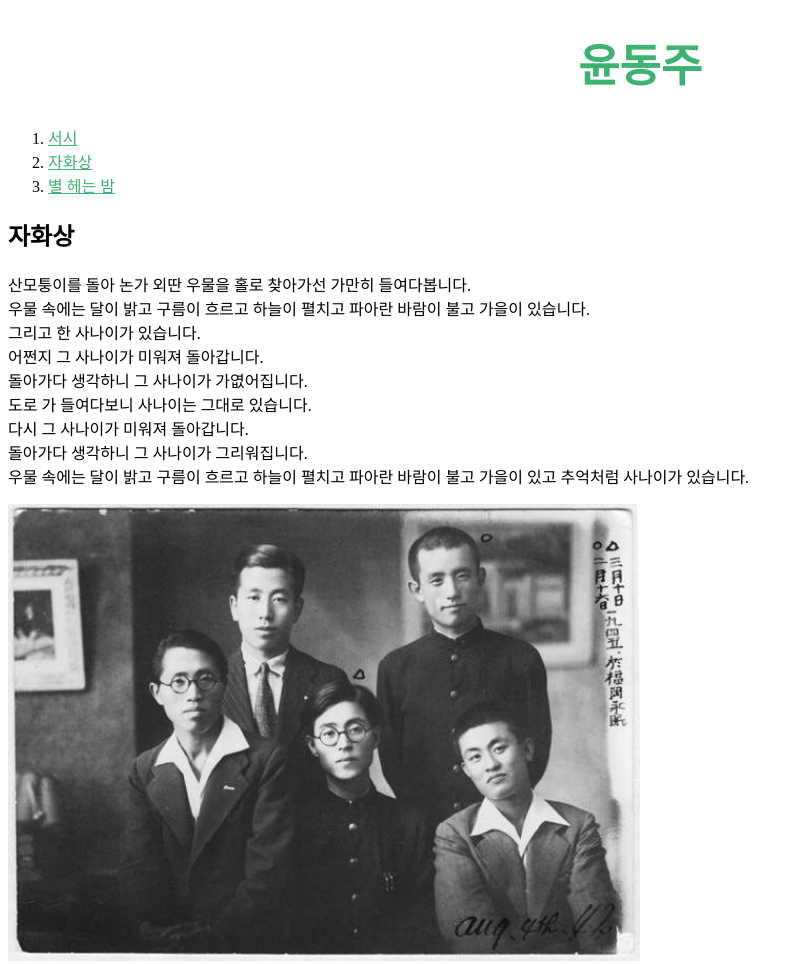
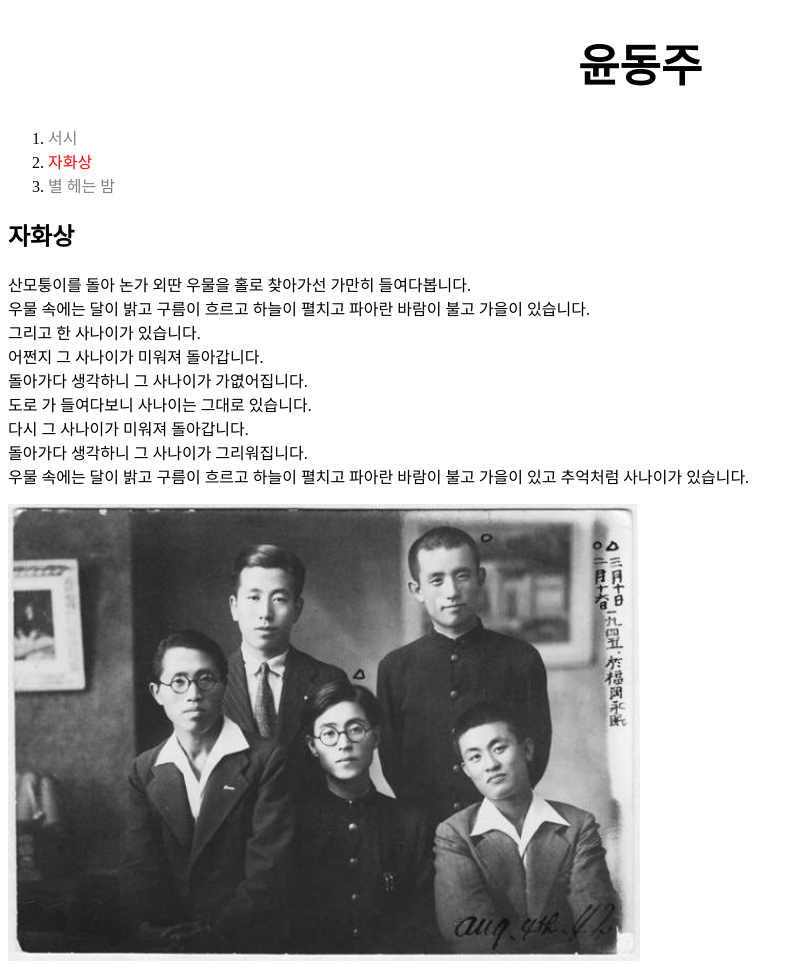
Before and after one commit to ukgi/HTML-CSS, a plain HTML site: page 2.html in a window 1280 px wide. Shown: the whole page, without its empty margins (0-798 px from the left). Drawn offline with Linux system fonts and the light colour scheme.

Commit message:
Update 2.html

```diff
--- a/2.html
+++ b/2.html
@@ -6,10 +6,17 @@
   </head>
   <body>
     <style>
+      #active {
+        color: red;
+      }
+      .saw {
+        color: gray;
+      }
       a {
-        color: mediumseagreen;
-        text-decoration: underline;
+        color: black;
+        text-decoration: none;
       }
+
       h1 {
         font-size: 45px;
         text-align: center;
@@ -17,9 +24,9 @@
     </style>
     <h1><a href="index.html" style="text-decoration:none">윤동주</a></h1>
     <ol>
-      <li><a href="1.html">서시</a></li>
-      <li><a href="2.html">자화상</a></li>
-      <li><a href="3.html">별 헤는 밤</a></li>
+      <li><a href="1.html" class="saw">서시</a></li>
+      <li><a href="2.html" class="saw" id="active">자화상</a></li>
+      <li><a href="3.html" class="saw">별 헤는 밤</a></li>
     </ol>
 
     <h2>자화상</h2>
```
